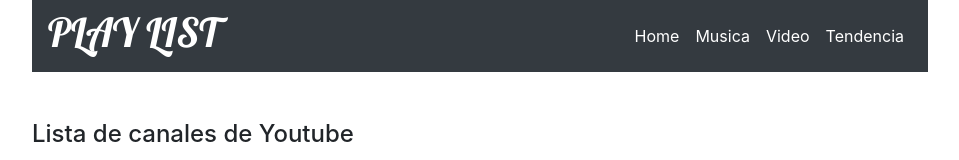
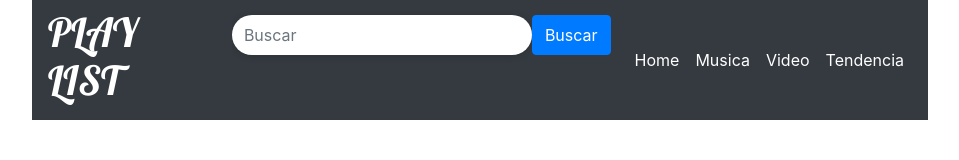
Before and after one commit to jose-92/Play-list-, a React app: page / in a window 1280 px wide. Shown: the top 160 px of the page, without its empty margins (160-1119 px from the left). Built offline with nearby package versions, Linux system fonts and the light colour scheme; no server answers.

Commit message:
utilizando hooks para hacer nuevas peticiones

```diff
--- a/src/components/header.js
+++ b/src/components/header.js
@@ -10,13 +10,16 @@ import "./styles/body.css";
 const Header = () => {
   const [renderData, setRenderData] = useState([]);
   const [card, setCard] = useState([]);
+  const [value, setValue] = useState("fiestas");
 
   useEffect(() => {
     handleSearch();
   }, []);
 
   const handleSearch = () => {
-    const searchQuery = "motos honda";
+    const searchQuery = value;
+    console.log(searchQuery);
+
     const KEY = "AIzaSyCRecMngvtKkNo-R0X_Y21P6hfitKsvGm4";
     // const CHANNEL_ID = "UCWKo4qLJ1sYd-rTQPihB7_Q";
     axios
@@ -44,6 +47,26 @@ const Header = () => {
       <div className="container__pg">
         <div className="container__playlist">
           <h1 className="navbar navbar-dark bg-dark  playlist">PLAY LIST</h1>
+          <input
+            type="text"
+            className="input__header form-control"
+            onChange={(e) => {
+              setValue(e.target.value);
+            }}
+            placeholder="Buscar"
+          />
+          <button
+            type="button"
+            className="btn btn-primary button"
+            onClick={(e) => {
+              console.log(value);
+              handleSearch();
+
+              // searchQuery = setValue;
+            }}
+          >
+            Buscar
+          </button>
           <div className="navbar navbar-expand-lg navbar-light">
             <ul className="navbar-nav mr-auto ">
               <li className="nav-item active">
@@ -122,7 +145,7 @@ const Header = () => {
                   </a>
                 </div>
                 <div>
-                  {/* <ReactPlayer
+                  <ReactPlayer
                     controls
                     className="prf_img"
                     width="400px"
@@ -140,7 +163,7 @@ const Header = () => {
                     href={`https://www.youtube.com/watch?v=` + x.id.videoId}
                   >
                     <p className="prf">{x.snippet.description}</p>
-                  </a> */}
+                  </a>
                 </div>
               </div>
             ))}
--- a/src/components/styles/body.css
+++ b/src/components/styles/body.css
@@ -14,3 +14,16 @@
 .container__card-item:hover {
   background-color: #c6c6c8;
 }
+.input__header {
+  height: 40px;
+  border-radius: 50px;
+  width: 300px;
+  margin-top: 15px;
+  box-shadow: 0 1px 6px 0 rgb(32 33 36 / 28%);
+  flex-shrink: 0;
+  border: none;
+}
+.button {
+  height: 40px;
+  margin-top: 15px;
+}
```
